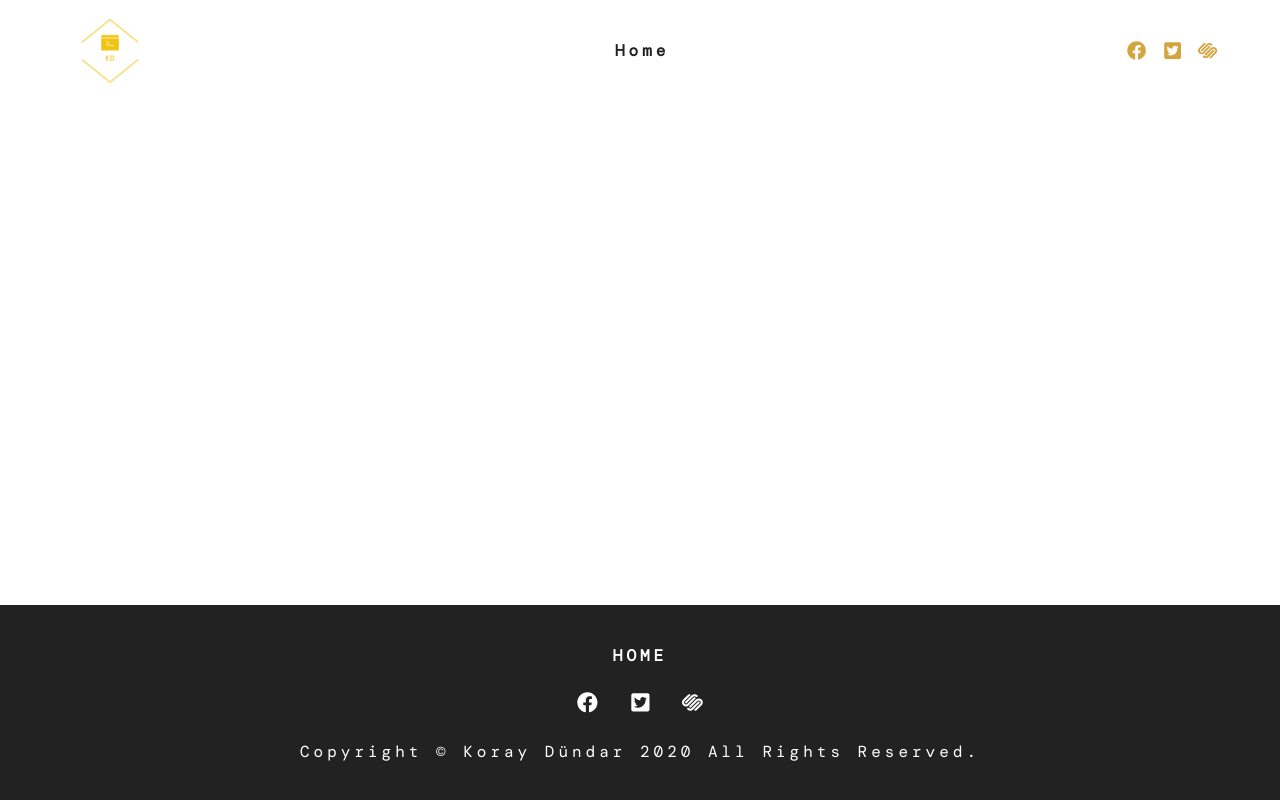
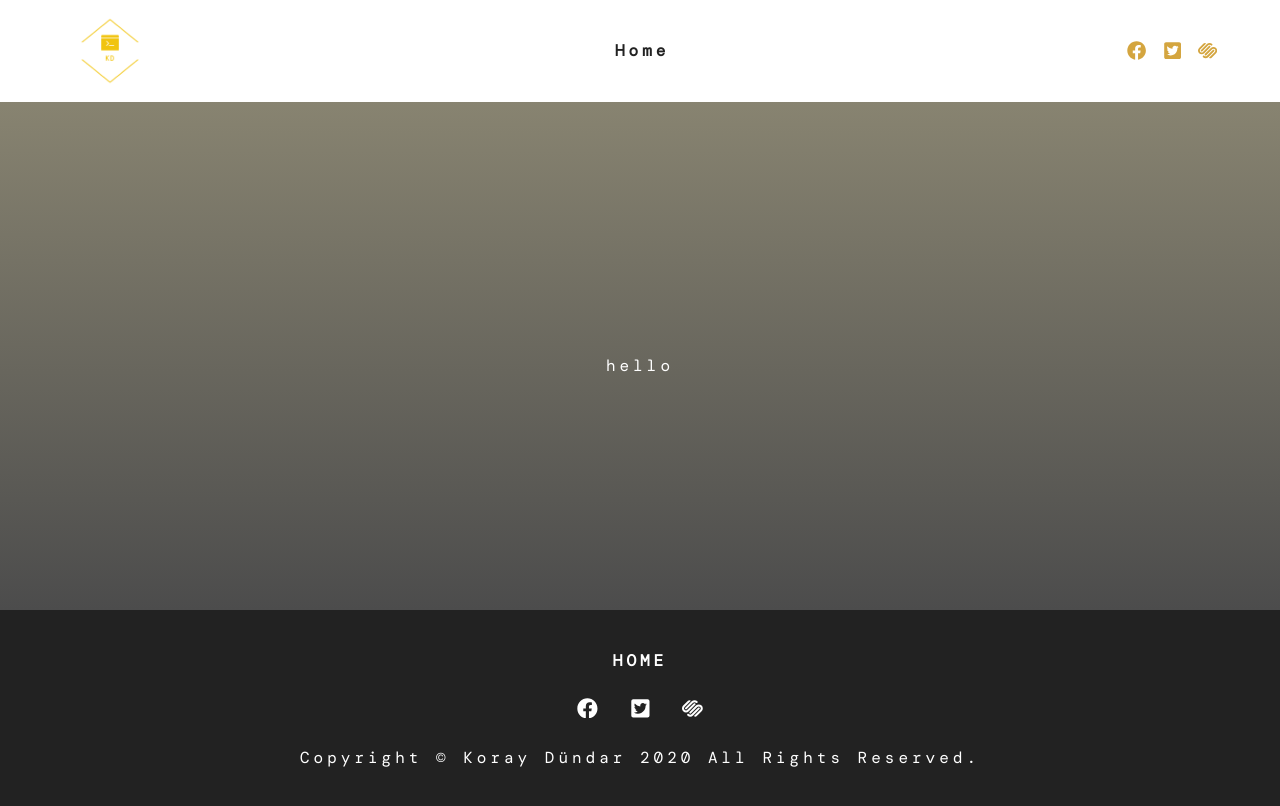
Before and after one commit to DundarKoray/React__Project__MyAppCollections, a React (Create React App) app: page /boxGenerator in a window 1280 px wide. Built offline with nearby package versions, Linux system fonts and the light colour scheme.

Commit message:
added a button for box generator

```diff
--- a/src/App.js
+++ b/src/App.js
@@ -5,6 +5,7 @@ import { BrowserRouter, Route, Switch } from "react-router-dom";
 import FlipCoin from './FlipCoin/CoinContainer';
 import HangMan from './HangMan/Hangman';
 import ColorBoxes from './ColorBoxes/BoxContainer';
+import BoxGenerator from './BoxGenerator/BoxGenerator'
 
 const App = () => {
   return (
@@ -16,6 +17,7 @@ const App = () => {
         <Route exact path="/flipCoin" component={FlipCoin} exact />
         <Route exact path="/hangMan" component={HangMan} exact />
         <Route exact path="/colorBoxes" component={ColorBoxes} exact />
+        <Route exact path="/boxGenerator" component={BoxGenerator} exact />
       </Switch>
     </Layout>
     </BrowserRouter>
--- /dev/null
+++ b/src/BoxGenerator/BoxGenerator.js
@@ -0,0 +1,17 @@
+import React from 'react';
+import SimpleHero from '../SimpleHero/SimpleHero';
+import Banner from '../Banner/Banner';
+
+const BoxGenerator = () => {
+    return (
+        <div>
+            <SimpleHero>
+                <Banner>
+                    hello
+                </Banner>
+            </SimpleHero>
+        </div>
+    );
+};
+
+export default BoxGenerator;
--- a/src/Home/Home.js
+++ b/src/Home/Home.js
@@ -23,6 +23,7 @@ const Home = () => {
             <Link style={{margin:"10px"}} className="btn-primary" to="/flipCoin">Flip A Coin</Link>
             <Link style={{margin:"10px"}}className="btn-primary" to="/hangMan">Hang Man</Link>
             <Link style={{margin:"10px"}}className="btn-primary" to="/colorBoxes">Color Boxes</Link>
+            <Link style={{margin:"10px"}}className="btn-primary" to="/boxGenerator">Box Generator</Link>
 
             </div>
 
```
